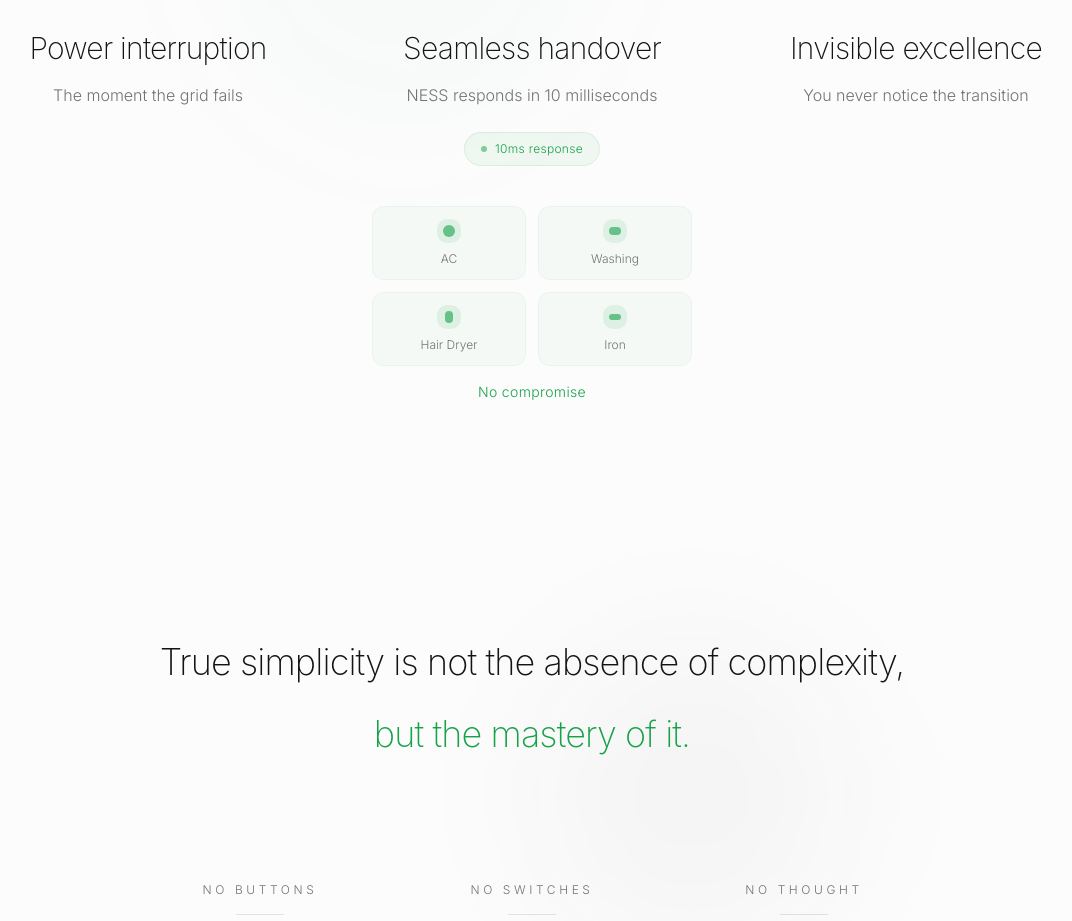
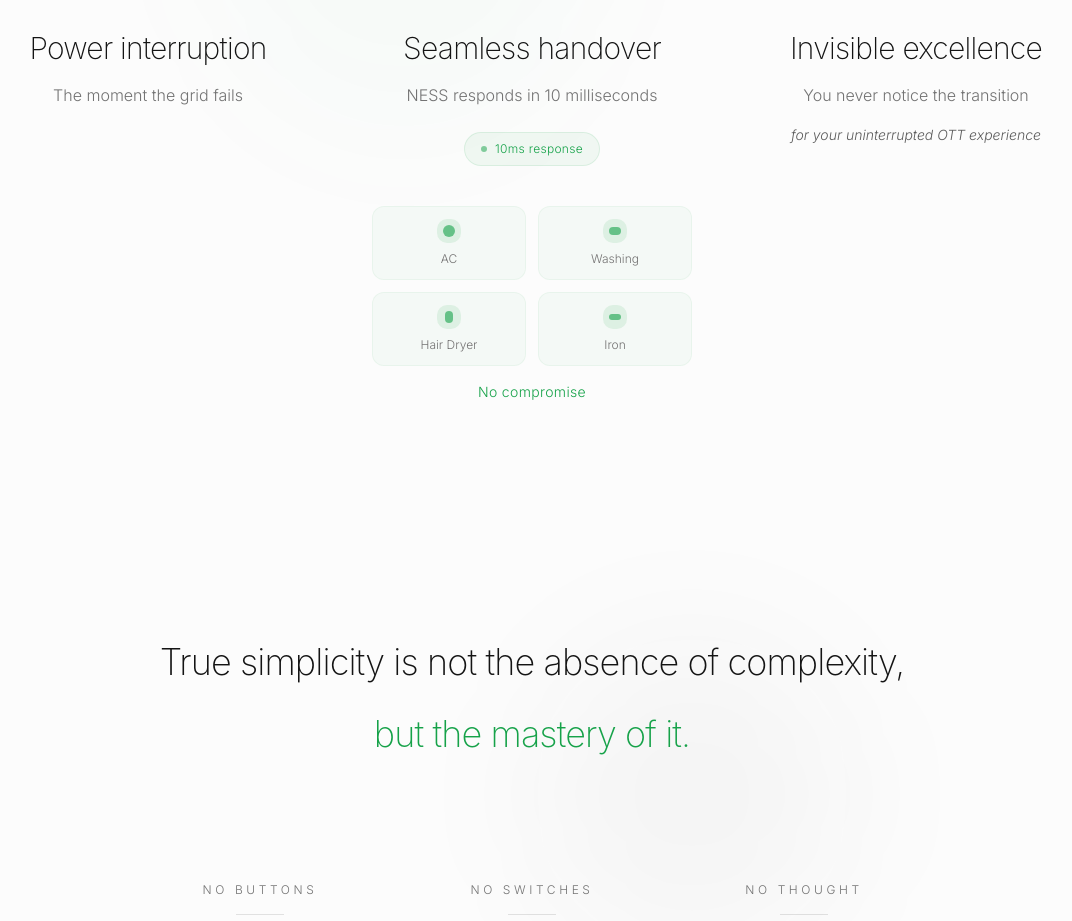
Before and after one commit to dv1990/ness_apple, a React (Vite) app: page /homeowners in a window 1280 px wide. Shown: the part 4723-5644 px from the top of the page, without its empty margins (108-1180 px from the left). Built offline with nearby package versions, Linux system fonts and the light colour scheme; the HTML template or start-up script is replaced by a standard one; a web font is replaced by a local one.

Commit message:
Add human voice to section

```diff
--- a/src/pages/ResidentialEnhanced.tsx
+++ b/src/pages/ResidentialEnhanced.tsx
@@ -405,6 +405,9 @@ const ResidentialEnhanced = () => {
                     <p className="text-base font-light text-muted-foreground leading-relaxed">
                       You never notice the transition
                     </p>
+                    <p className="text-sm font-light text-primary/80 italic leading-relaxed">
+                      for your uninterrupted OTT experience
+                    </p>
                   </div>
                 </div>
               </div>
```
